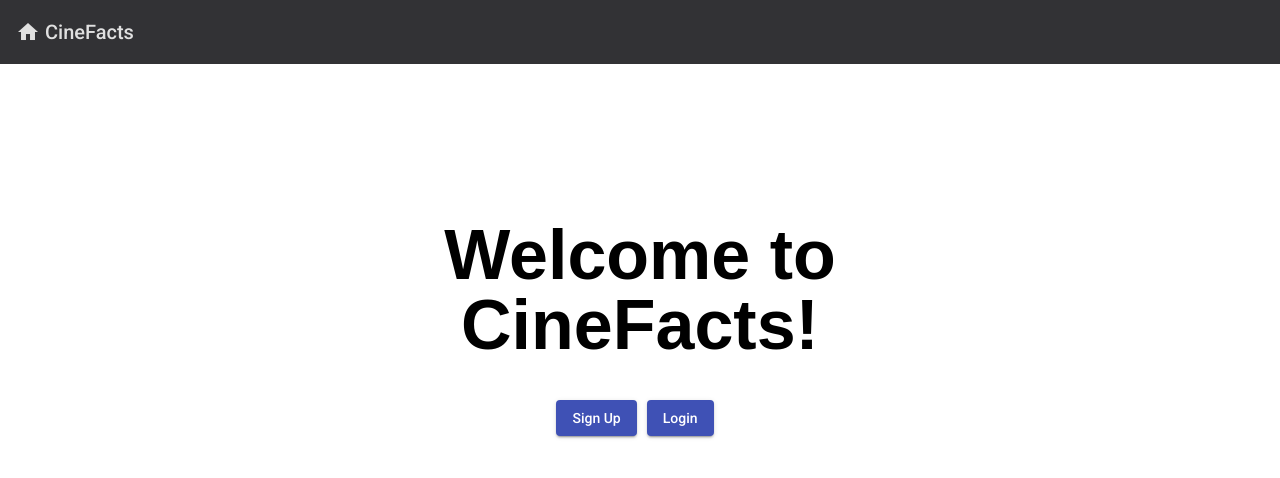
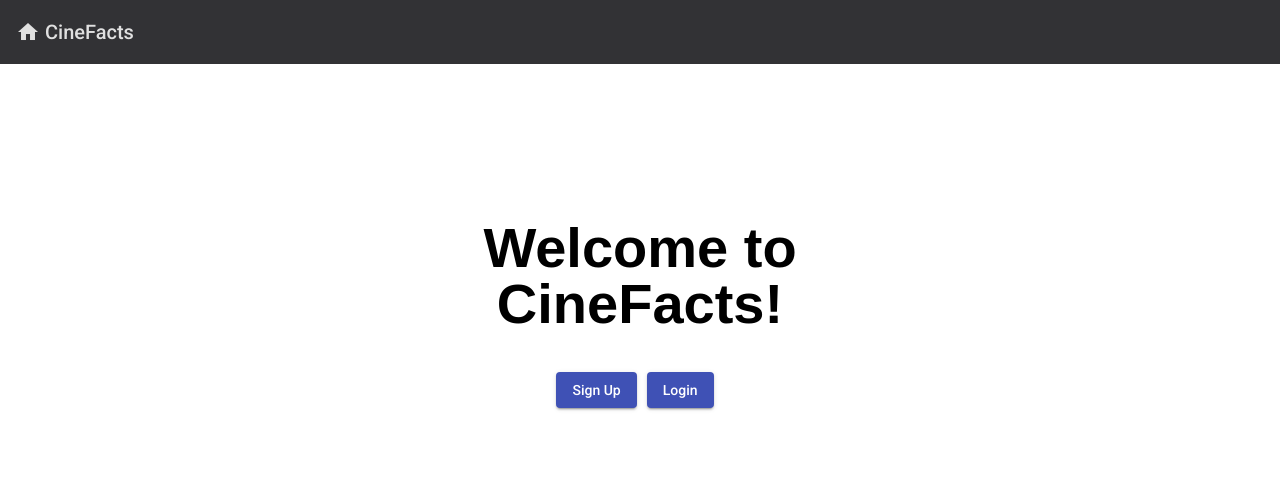
Before and after one commit to tread06/cinefacts-angular-client, an Angular app: page /welcome in a window 1280 px wide. Shown: the top 478 px of the page. Built offline with nearby package versions, Linux system fonts and the light colour scheme.

Commit message:
Fixed welcome page styles.
Changed the container width to 100% and added a max width for the title text.

```diff
--- a/src/app/welcome-page/welcome-page.component.css
+++ b/src/app/welcome-page/welcome-page.component.css
@@ -4,17 +4,19 @@
   display: block;
   margin: auto;
   margin-top: 20vh;
-  width: 600px;
+  width: 100%;
 }
 .title {
   box-sizing: border-box;
+  margin: auto;
   width: 100%;
   font-family: Arial, Helvetica, sans-serif;
-  font-size: 5em;
+  font-size: 4em;
   line-height: 1em;
   font-weight: 600;
   text-align: center;
   margin-bottom: 40px;
+  max-width: 600px;
 }
 .buttons-container {
   box-sizing: border-box;
```
